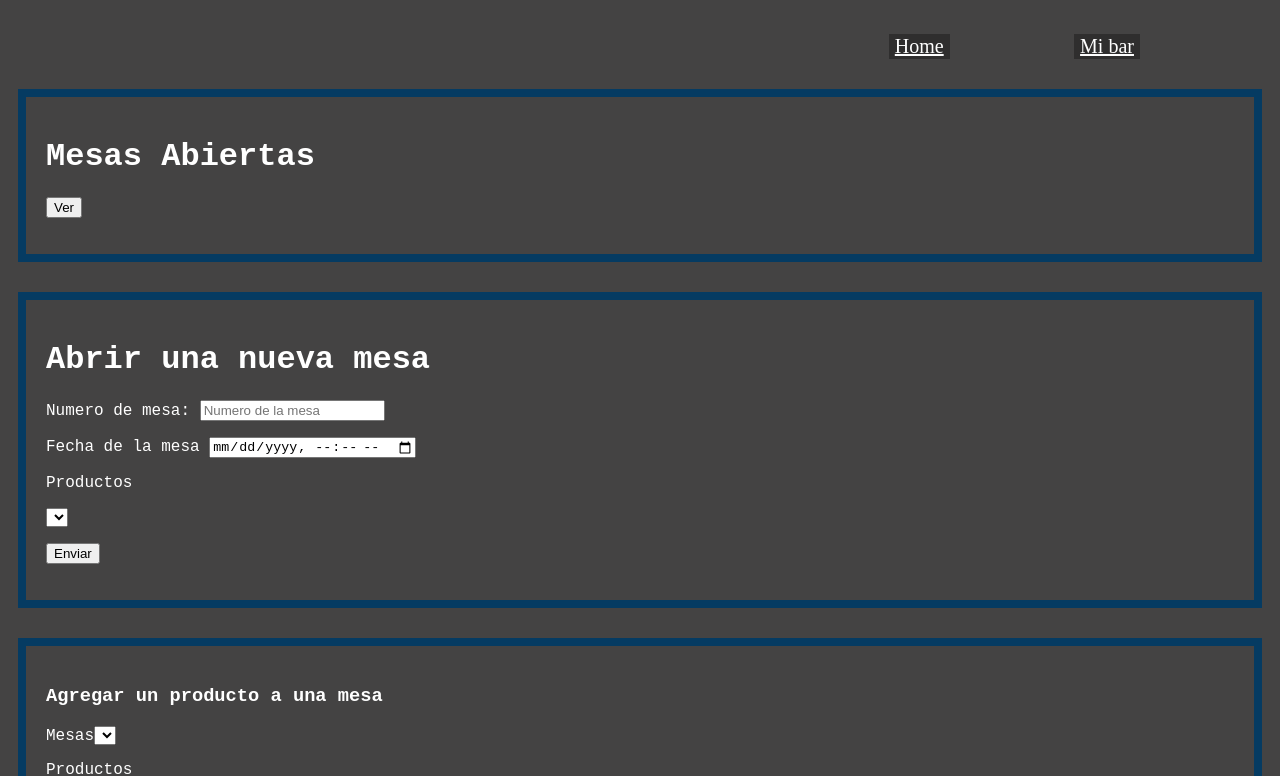
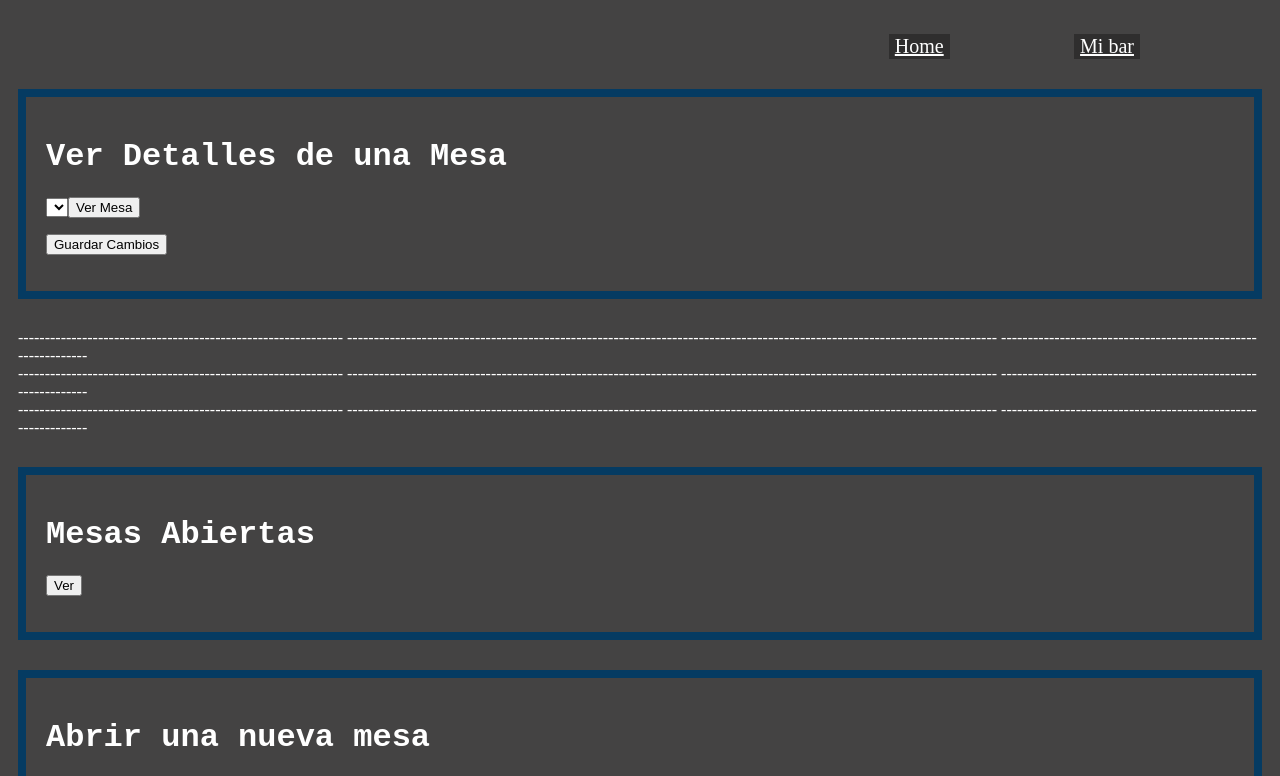
Before and after one commit to leandrogiova/ProyectoB-FrontEnd, an Angular app: page /mibar in a window 1280 px wide. Shown: the top 776 px of the page. Built offline with nearby package versions, Linux system fonts and the light colour scheme; no server answers.

Commit message:
Agregando Funicon CobrarMuchosProductos

```diff
--- a/src/app/mibar/mibar.component.html
+++ b/src/app/mibar/mibar.component.html
@@ -1,3 +1,48 @@
+<div class = "recuadro_principal container">
+    <h1>Ver Detalles de una Mesa</h1>
+    <select [formControl] = "numeroMesa" >
+        <option *ngFor = "let mesa of mesas" value={{mesa.numero_mesa}}>
+            Numero de la mesa "{{mesa.numero_mesa}}"
+        </option>
+    </select>
+    <button (click)="verUnaMesa()"> {{verOcultar}} Mesa </button>
+
+    <div class="recuadro_secundario" *ngIf="verUnaMesaBool" >
+
+        <div class="recuadro_secundario">
+            <p> Lista de Productos: </p>
+            <ul *ngFor = "let producto of mesaUnica.listaProductos">
+                <button value="{{producto.id}}" (click)="cobrarProducto($event)"> CobrarProducto </button>
+                Numero de producto: {{producto.numeroProducto}} | {{producto.nombre}} | ${{producto.precio}}
+            </ul>
+        </div>
+        <ul>
+            Precio Total de la mesa = {{mesaUnica.precioTotal}}
+        </ul>
+        <ul>
+            Ya abonado de la mesa = {{mesaUnica.precioTemporal}}
+        </ul>
+        <ul>
+            Precio Total de la mesa = {{mesaUnica.precioTotal - mesaUnica.precioTemporal}}
+        </ul>
+    </div>
+    <p> <button (click)="actualizarMesaModificada()" > Guardar Cambios </button> </p>
+</div>
+
+
+<div>-------------------------------------------------------------    --------------------------------------------------------------------------------------------------------------------------    -------------------------------------------------------------</div>
+<div>-------------------------------------------------------------    --------------------------------------------------------------------------------------------------------------------------    -------------------------------------------------------------</div>
+<div>-------------------------------------------------------------    --------------------------------------------------------------------------------------------------------------------------    -------------------------------------------------------------</div>
+
+
+
+
+
+
+
+
+
+
 <div class="recuadro_principal container">
     <h1>Mesas Abiertas</h1>
     <p> <button (click) = "VerOcutalLista()"> {{verOcultar}} </button> </p>
@@ -118,16 +163,14 @@
 
     <div class="recuadro_secundario container">
         <h4>Cobrar un Producto</h4>
-        <select [formControl] = "numeroMesa" >
-            <option *ngFor = "let mesa of mesas" value={{mesa.id}}>
-                ID de la mesa "{{mesa.id}}" | Numero de la mesa "{{mesa.numero_mesa}}" | Estado: "{{mesa.estado}}"
-            </option>
+        <select [formControl] = "numeroMesa" (change)="inicializandoMesa()" >
+                <option *ngFor = "let mesa of mesas" value={{mesa.id}} >
+                    Numero de la mesa "{{mesa.numero_mesa}}"
+                </option>
         </select>
-
-
         <p> <label> Productos </label> </p>
         <select [formControl] = "numeroDeProducto" >
-                <option *ngFor = "let producto of productos" value={{producto.numeroProducto}}>
+                <option *ngFor = "let producto of mesaUnica.listaProductos" value={{producto.numeroProducto}}>
                     {{producto.numeroProducto}} | {{producto.nombre}} | ${{producto.precio}}
                 </option>
         </select>
--- a/src/app/mibar/mibar.component.ts
+++ b/src/app/mibar/mibar.component.ts
@@ -1,4 +1,4 @@
-import { ThrowStmt } from '@angular/compiler';
+import { ConditionalExpr, ThrowStmt } from '@angular/compiler';
 import { ValueConverter } from '@angular/compiler/src/render3/view/template';
 import { Component, OnInit } from '@angular/core';
 import { FormBuilder, FormControl, FormGroup } from '@angular/forms';
@@ -125,6 +125,9 @@ export class MibarComponent implements OnInit {
         }
         else{
           console.log("ERROR - NO SE ENCONTRO EL PRODUCTO QUE SE QUIREE AGREGAR");
+          this.abrirNuevaMesa.fecha = this.fecha1Mesa.value;
+          this.abrirNuevaMesa.precioTotal = 0;
+          break;
         }
       }
       this.abrirNuevaMesa.estado = true;
@@ -229,16 +232,40 @@ actualizar(): void{
         for(let e in this.mesas[i].listaProductos){
           this.mesas[i].precioTotal = this.mesas[i].precioTotal + this.mesas[i].listaProductos[e].precio;
         }
-
         this.mesaProductoService.postActualizar(this.mesas[i]);
         console.log("enviando Muchos productos,", this.mesas[i]);
         this.lista2 = [];
         break;
       }
+    }
+  }
 
+
+
+
+
+  /*
+
+  cobrandoMuchosProductos(){
+    console.log("CobrandoMuchos Productos\nlisat2=", this.lista2);
+    for(let i: number = 0; i < this.lista2.length; i++){
+        this.mesaUnica.precioTemporal = this.mesaUnica.precioTemporal + this.lista2[i].precio;
+        if(i == this.lista2.length){
+          break;
+        }
     }
+    console.log("mesaUnica=", this.mesaUnica);
+    /*
+        FALTA ENVIAR AL SERVIDOR LA MESAUNICA PARA QUE SE ASIENTE EL CAMBIO
+
+        AGREGAR UN CAMPO A LA CLASE PRODUCTO (TODO DENTRO DEL FRONT END) QUE SEA PRODUCTO_COBRADO: Boolean
+        Y CUANDO EL PRODUCTO SE COBRE ESTA VARIABLE PASE A ESTAR EN ESTADO TRUE, QUE SERIA QUE YA ESTA PAGADA
+
+
 
   }
+    */
+
 
 
   /*
@@ -258,25 +285,58 @@ actualizar(): void{
     }
   }
 
+  /*
+  inicializandoMesa(){
+    console.log("INICIALIZANDO");
+    this.lista2 = [];
+    for(let i: number = 0; i <= this.mesas.length; i++){
+        if(this.mesas[i].id == this.numeroMesa.value){
+          console.log("encontre la mesa");
+          this.mesaUnica = this.mesas[i];
+          break;
+        }
+    }
+    console.log("INICIALIZANDO MESA = mesaUnica=", this.mesaUnica);
+  }
+  */
 
 
+  /*
+  */
   cobrarUnProducto(): void{
-
-    for(let i in this.mesas){
+    console.log("cobrando:");
+    for(let i: number = 0; i <= this.mesas.length; i++){
       if(this.numeroMesa.value == this.mesas[i].id){
 
 //VER SI LA LISTA DE PRODUCTO DEBE SER LA LISTA DE PRODUCTOS DE LA MESA ABIERTA!!!!
 // LUEGO PODER AGREGAR MUCHOS PRODUCTOS A LA VEZ
-        for(let e in this.mesas[i].listaProductos){
+        for(let e: number = 0; e <= this.productos.length; e++){
           if(this.productos[e].numeroProducto == this.numeroDeProducto.value){
-
+            console.log("producto elegido = ", this.productos[e], "\n\nmesa elegida = ",this.mesas[i]);
             this.mesas[i].precioTemporal = this.mesas[i].precioTemporal + this.productos[e].precio;
             console.log("this.mesas[i].precioTemporal", this.mesas[i].precioTemporal );
+            break;
           }
         }
       }
     }
+    this.numeroMesa = new FormControl('');
+    this.numeroDeProducto = new FormControl('');
   }
+
+  /*
+    * FUNCION cobrarProducto
+    * Actualiza el precio Temporal de la mesaUnica cobrando el producto para luego actualizar la base de datos con el precio Temporal
+    * Recibe como parametro el id del producto a cobara
+  */
+  cobrarProducto($event){
+    console.log("Cobrarndo un producto\nmesaUnica=", this.mesaUnica);
+    for(let e: number = 0; e <= this.mesaUnica.listaProductos.length; e++){
+
+    }
+
+  }
+
 
 
   /*
@@ -317,7 +377,8 @@ actualizar(): void{
 
 /*
   *FUNCION verUnaMesa
-  * Muestra el detalle de toda una mesa para luego poder modificar cualquier campo
+  * Muestra el detalle de toda una mesa para luego poder modificar cualquier campo.
+  * Inicializa la variable MesaUnica para despues modificarla
   * No recibe parametros, ni devuelve ningun dato.
 */
   verUnaMesa(): void{
@@ -326,7 +387,6 @@ actualizar(): void{
       if(this.numeroMesa.value == this.mesas[i].numero_mesa){
         this.mesaUnica = this.mesas[i];
         console.log("mesaUnica: ",this.mesaUnica);
-
         break;
       }
     }
@@ -354,6 +414,10 @@ actualizar(): void{
 
 
 /*
+  * FUNCION agregarAListaDeBorrado
+  * Borra el producto de la lista this.mesas para luego enviar a la base de datos la mesa con la lista de producto modificada
+  * Recibe como parametro el id del producto a borrar
+  * No retorna ningun dato
 */
 agregarAListaDeBorrado($event): void{
   for(let i: number = 0; i <= this.mesas.length; i++){
--- a/src/app/models/producto.ts
+++ b/src/app/models/producto.ts
@@ -6,6 +6,7 @@ export class Producto {
     precio: number;
     enStock: boolean;
 
+
     constructor(){
     }
 
```
